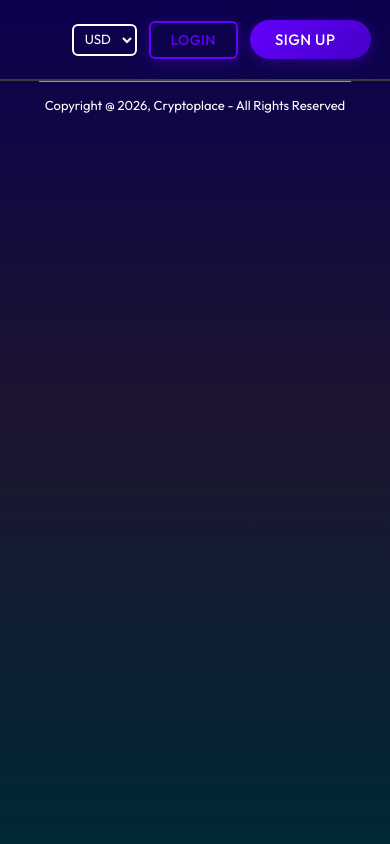
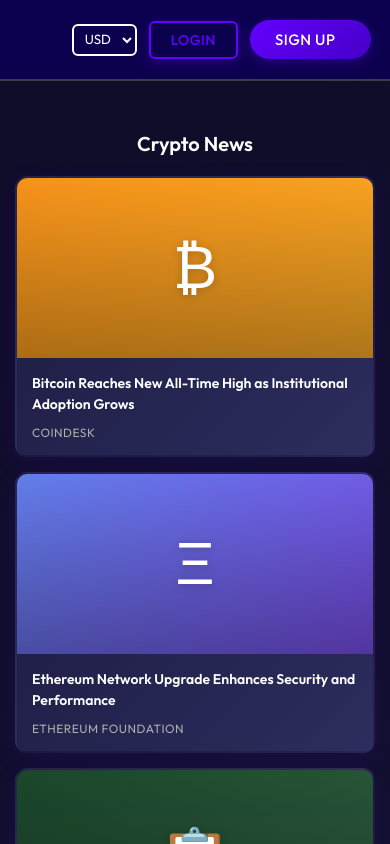
Before and after one commit to Minahil2022/cryptoplace, a React (Vite) app: page /news in a window 390 px wide. Shown: the top 844 px of the page. Built offline with nearby package versions, Linux system fonts and the light colour scheme; no server answers.

Commit message:
added news

```diff
--- a/src/App.jsx
+++ b/src/App.jsx
@@ -5,6 +5,7 @@
 import Coin from './pages/Coin/Coin'
 import Login from './pages/Login/Login'
 import Signup from './pages/Signup/Signup'
+import News from './component/News/News'
 import Footer from './component/Footer/Footer'
 
 const App = () => {
@@ -14,6 +15,7 @@
       <Routes>
         <Route path='/' element={<Home/>}/>
         <Route path='/coin/:coinId' element={<Coin/>}/>
+        <Route path='/news' element={<News/>}/>
         <Route path='/login' element={<Login/>}/>
         <Route path='/signup' element={<Signup/>}/>
       </Routes>
--- a/src/component/Navbar/Navbar.jsx
+++ b/src/component/Navbar/Navbar.jsx
@@ -43,6 +43,7 @@
       </Link>
       <ul>
         <Link to={'/'}><li>Home</li></Link>
+        <Link to={'/news'}><li>News</li></Link>
         <li>Features</li>
         <li>Pricing</li>
         <li>Blog</li>
--- /dev/null
+++ b/src/component/News/News.css
@@ -0,0 +1,238 @@
+/* News Component Styles */
+
+.news-container {
+  padding: 50px 20px;
+  background: linear-gradient(135deg, #0f0c29 0%, #1a1a3e 100%);
+  min-height: 100vh;
+}
+
+.news-title {
+  text-align: center;
+  color: white;
+  font-size: 36px;
+  font-weight: 600;
+  margin-bottom: 50px;
+  margin-top: 20px;
+}
+
+.news-row {
+  display: grid;
+  grid-template-columns: repeat(auto-fill, minmax(280px, 1fr));
+  gap: 30px;
+  max-width: 1400px;
+  margin: 0 auto;
+}
+
+.news-column {
+  display: flex;
+  height: 100%;
+}
+
+.news-card {
+  flex: 1;
+  display: flex;
+  flex-direction: column;
+  background: linear-gradient(135deg, #1a1a3e 0%, #2d2d5f 100%);
+  border: 2px solid transparent;
+  border-radius: 12px;
+  overflow: hidden;
+  text-decoration: none;
+  color: inherit;
+  transition: all 0.3s ease;
+  box-shadow: 0 8px 24px rgba(100, 0, 255, 0.1);
+  cursor: pointer;
+}
+
+.news-card:hover {
+  border-color: #6400ff;
+  transform: translateY(-8px);
+  box-shadow: 0 16px 40px rgba(100, 0, 255, 0.3);
+}
+
+.news-image-wrapper {
+  position: relative;
+  width: 100%;
+  height: 200px;
+  overflow: hidden;
+  background: linear-gradient(135deg, #667eea 0%, #764ce3 100%);
+  display: flex;
+  align-items: center;
+  justify-content: center;
+}
+
+.news-icon {
+  font-size: 60px;
+  line-height: 1;
+  position: relative;
+  z-index: 1;
+  text-shadow: 0 2px 8px rgba(0, 0, 0, 0.2);
+  animation: float 3s ease-in-out infinite;
+}
+
+@keyframes float {
+  0%, 100% {
+    transform: translateY(0px);
+  }
+  50% {
+    transform: translateY(-10px);
+  }
+}
+
+.news-overlay {
+  position: absolute;
+  top: 0;
+  left: 0;
+  width: 100%;
+  height: 100%;
+  background: linear-gradient(180deg, transparent 0%, rgba(0, 0, 0, 0.3) 100%);
+  pointer-events: none;
+}
+
+.news-content {
+  padding: 20px;
+  flex: 1;
+  display: flex;
+  flex-direction: column;
+  justify-content: space-between;
+}
+
+.news-article-title {
+  color: #fff;
+  font-size: 16px;
+  font-weight: 600;
+  line-height: 1.5;
+  margin: 0 0 15px 0;
+  display: -webkit-box;
+  -webkit-line-clamp: 3;
+  line-clamp: 3;
+  -webkit-box-orient: vertical;
+  overflow: hidden;
+  word-break: break-word;
+}
+
+.news-card:hover .news-article-title {
+  color: #6400ff;
+}
+
+.news-source {
+  color: #b0adad;
+  font-size: 12px;
+  margin: 0;
+  text-transform: uppercase;
+  letter-spacing: 0.5px;
+}
+
+/* Loading Spinner */
+.news-spinner {
+  display: grid;
+  place-self: center;
+  min-height: 60vh;
+}
+
+.spin {
+  width: 65px;
+  height: 65px;
+  place-self: center;
+  border: 5px solid #bdbdbd;
+  border-top-color: #4500c6;
+  border-radius: 50%;
+  animation: rotate 2s infinite;
+}
+
+@keyframes rotate {
+  100% {
+    transform: rotate(360deg);
+  }
+}
+
+/* Error Message */
+.error-message {
+  text-align: center;
+  color: #ff6b6b;
+  padding: 40px 20px;
+  background: rgba(255, 107, 107, 0.1);
+  border-radius: 12px;
+  max-width: 600px;
+  margin: 50px auto;
+}
+
+.error-message p {
+  margin: 0;
+  font-size: 16px;
+}
+
+/* No News Available */
+.no-news {
+  grid-column: 1 / -1;
+  text-align: center;
+  padding: 60px 20px;
+  color: #b0adad;
+}
+
+.no-news p {
+  font-size: 18px;
+  margin: 0;
+}
+
+/* Responsive Design */
+@media (max-width: 1024px) {
+  .news-row {
+    grid-template-columns: repeat(auto-fill, minmax(250px, 1fr));
+    gap: 25px;
+  }
+
+  .news-title {
+    font-size: 28px;
+    margin-bottom: 40px;
+  }
+}
+
+@media (max-width: 768px) {
+  .news-row {
+    grid-template-columns: repeat(auto-fill, minmax(200px, 1fr));
+    gap: 20px;
+  }
+
+  .news-container {
+    padding: 30px 15px;
+  }
+
+  .news-title {
+    font-size: 24px;
+    margin-bottom: 30px;
+  }
+
+  .news-image-wrapper {
+    height: 150px;
+  }
+
+  .news-content {
+    padding: 15px;
+  }
+
+  .news-article-title {
+    font-size: 14px;
+    margin-bottom: 10px;
+  }
+}
+
+@media (max-width: 480px) {
+  .news-row {
+    grid-template-columns: 1fr;
+    gap: 15px;
+  }
+
+  .news-title {
+    font-size: 20px;
+    margin-bottom: 20px;
+  }
+
+  .news-image-wrapper {
+    height: 180px;
+  }
+
+  .news-article-title {
+    -webkit-line-clamp: 2;
+    line-clamp: 2;
+  }
+}
--- /dev/null
+++ b/src/component/News/News.jsx
@@ -0,0 +1,176 @@
+import React, { useState, useEffect } from 'react'
+import './News.css'
+
+const News = () => {
+  const [newsData, setNewsData] = useState([])
+  const [loading, setLoading] = useState(true)
+  const [error, setError] = useState(null)
+
+  useEffect(() => {
+    const fetchCryptoNews = async () => {
+      try {
+        setLoading(true)
+
+        // Small delay to simulate API call
+        await new Promise(resolve => setTimeout(resolve, 800))
+
+        // Use reliable mock data
+        setNewsData(getMockNewsData())
+        setError(null)
+      } catch (err) {
+        setError(err.message)
+        console.error('Error fetching crypto news:', err)
+      } finally {
+        setLoading(false)
+      }
+    }
+
+    fetchCryptoNews()
+  }, [])
+
+  const getMockNewsData = () => {
+    return [
+      {
+        title: "Bitcoin Reaches New All-Time High as Institutional Adoption Grows",
+        url: "https://coindesk.com",
+        icon: "₿",
+        gradient: "linear-gradient(135deg, #f7931a 0%, #f9a825 100%)",
+        sources: [{ title: "CoinDesk" }]
+      },
+      {
+        title: "Ethereum Network Upgrade Enhances Security and Performance",
+        url: "https://ethereum.org",
+        icon: "Ξ",
+        gradient: "linear-gradient(135deg, #627eea 0%, #764ce3 100%)",
+        sources: [{ title: "Ethereum Foundation" }]
+      },
+      {
+        title: "Regulatory Framework for Cryptocurrencies Announced by G20",
+        url: "https://g20.org",
+        icon: "📋",
+        gradient: "linear-gradient(135deg, #1a472a 0%, #2d5a3d 100%)",
+        sources: [{ title: "G20 Summit" }]
+      },
+      {
+        title: "DeFi Protocol Launches Innovative Yield Farming Features",
+        url: "https://defi.example.com",
+        icon: "🌾",
+        gradient: "linear-gradient(135deg, #11998e 0%, #38ef7d 100%)",
+        sources: [{ title: "DeFi Pulse" }]
+      },
+      {
+        title: "Central Banks Explore Digital Currency Development",
+        url: "https://bis.org",
+        icon: "🏦",
+        gradient: "linear-gradient(135deg, #1e1e2e 0%, #2d2d44 100%)",
+        sources: [{ title: "BIS" }]
+      },
+      {
+        title: "Major Exchange Implements Advanced Security Features",
+        url: "https://binance.com",
+        icon: "🔐",
+        gradient: "linear-gradient(135deg, #f9b233 0%, #f97316 100%)",
+        sources: [{ title: "Binance Blog" }]
+      },
+      {
+        title: "Cryptocurrency Market Analysis: Q1 2026 Summary Report",
+        url: "https://example.com",
+        icon: "📊",
+        gradient: "linear-gradient(135deg, #667eea 0%, #764ce3 100%)",
+        sources: [{ title: "Crypto Markets" }]
+      },
+      {
+        title: "Web3 Gaming Adoption Surges with New Play-to-Earn Models",
+        url: "https://example.com",
+        icon: "🎮",
+        gradient: "linear-gradient(135deg, #fa7921 0%, #f7ce38 100%)",
+        sources: [{ title: "Gaming Chronicles" }]
+      },
+      {
+        title: "Lightning Network Achieves Major Milestone in Transactions",
+        url: "https://example.com",
+        icon: "⚡",
+        gradient: "linear-gradient(135deg, #f093fb 0%, #f5576c 100%)",
+        sources: [{ title: "Bitcoin Dev" }]
+      },
+      {
+        title: "NFT Market Evolves with Sustainable Smart Contracts",
+        url: "https://example.com",
+        icon: "🎨",
+        gradient: "linear-gradient(135deg, #4158d0 0%, #c850c0 100%)",
+        sources: [{ title: "NFT Hub" }]
+      },
+      {
+        title: "Staking Rewards Reach Record Levels Across Networks",
+        url: "https://example.com",
+        icon: "📈",
+        gradient: "linear-gradient(135deg, #0093E9 0%, #80D0C7 100%)",
+        sources: [{ title: "Staking Info" }]
+      },
+      {
+        title: "Decentralized Finance Breaches $200 Billion TVL Milestone",
+        url: "https://example.com",
+        icon: "💰",
+        gradient: "linear-gradient(135deg, #a8edea 0%, #fed6e3 100%)",
+        sources: [{ title: "DeFi Analytics" }]
+      }
+    ]
+  }
+
+  if (loading) {
+    return (
+      <div className="news-container">
+        <div className="news-spinner">
+          <div className="spin"></div>
+        </div>
+      </div>
+    )
+  }
+
+  if (error) {
+    return (
+      <div className="news-container">
+        <div className="error-message">
+          <p>Failed to load news: {error}</p>
+        </div>
+      </div>
+    )
+  }
+
+  return (
+    <div className="news-container">
+      <h2 className="news-title">Crypto News</h2>
+      <div className="news-row">
+        {newsData && newsData.length > 0 ? (
+          newsData.map((article, index) => (
+            <div key={index} className="news-column">
+              <a
+                href={article.url}
+                target="_blank"
+                rel="noopener noreferrer"
+                className="news-card"
+              >
+                <div className="news-image-wrapper" style={{ background: article.gradient }}>
+                  <div className="news-icon">{article.icon}</div>
+                  <div className="news-overlay"></div>
+                </div>
+                <div className="news-content">
+                  <h3 className="news-article-title">{article.title}</h3>
+                  <p className="news-source">
+                    {article.sources && article.sources[0]?.title}
+                  </p>
+                </div>
+              </a>
+            </div>
+          ))
+        ) : (
+          <div className="no-news">
+            <p>No news articles available</p>
+          </div>
+        )}
+      </div>
+    </div>
+  )
+}
+
+export default News
```
